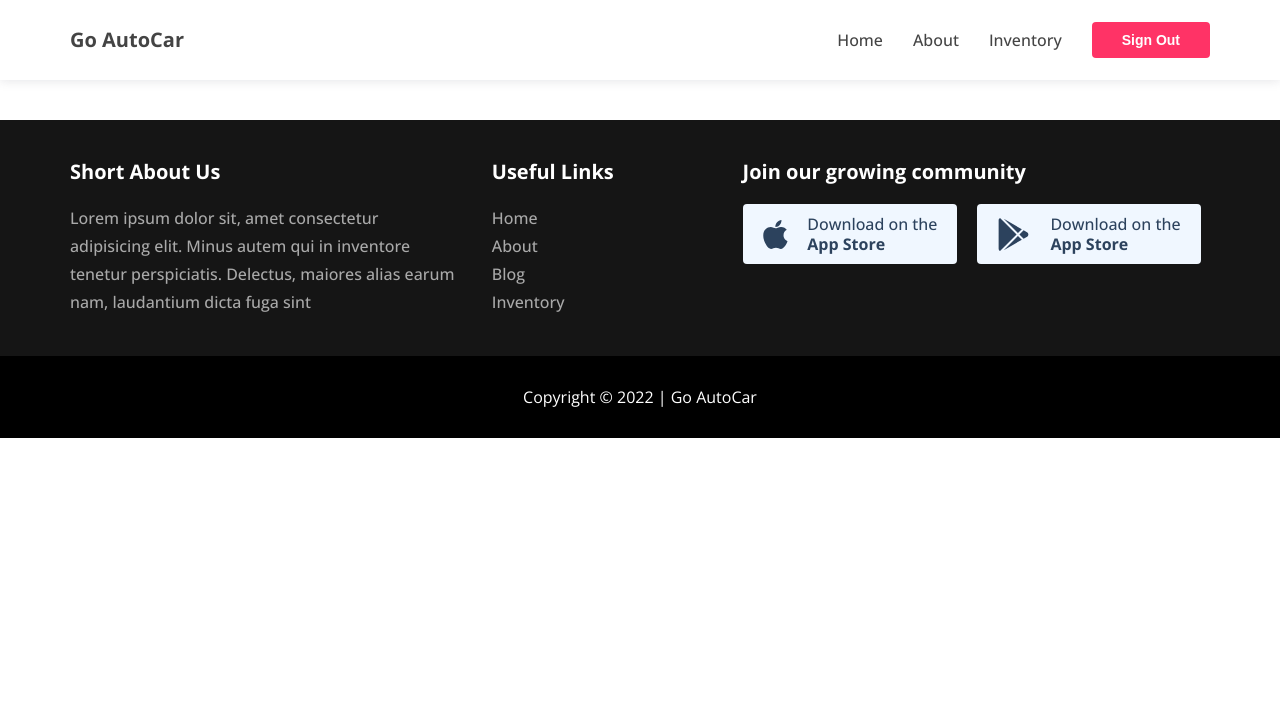
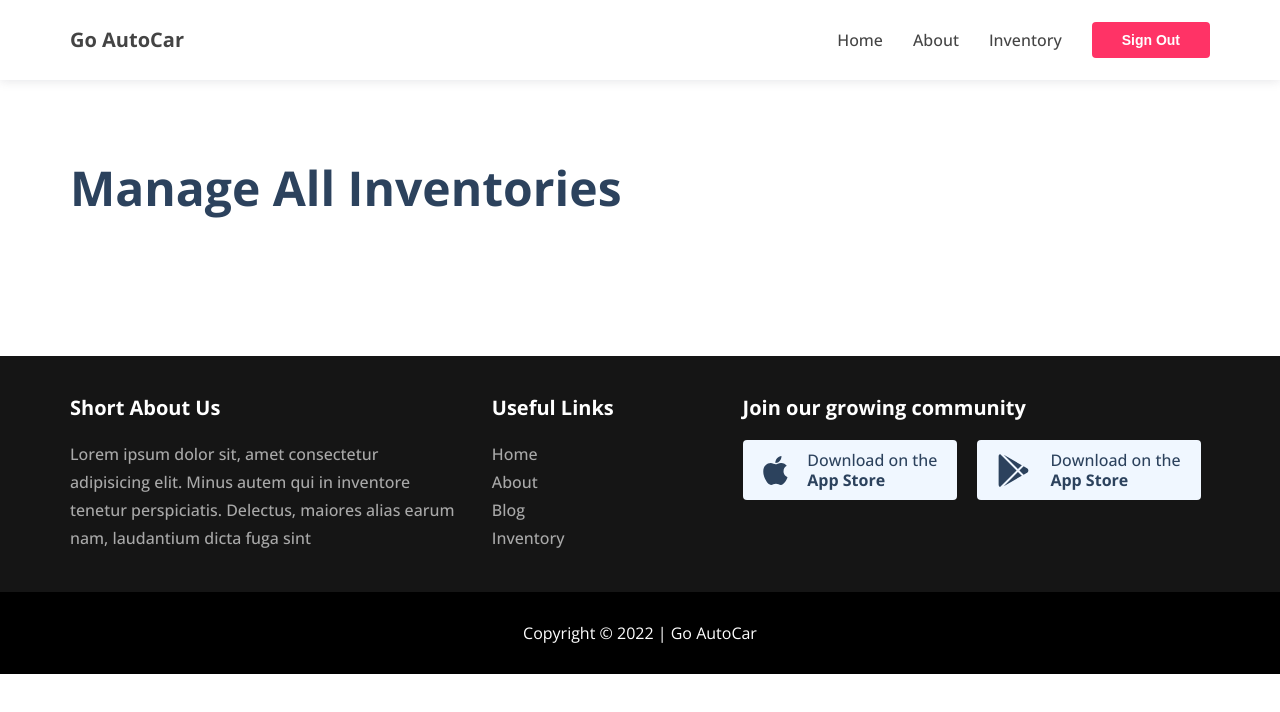
Before and after one commit to sabbirzzaman/go-autocar-client, a React (Create React App) app: page /mange-inventory in a window 1280 px wide. Shown: the top 712 px of the page. Built offline with nearby package versions, Linux system fonts and the light colour scheme; no server answers; sample sign-in values are in the browser's storage.

Commit message:
car quantity updated with add to inventory form

```diff
--- a/src/App.js
+++ b/src/App.js
@@ -8,6 +8,7 @@ import Register from './Pages/Login/Register/Register';
 import './App.css';
 import ForgetPassword from './Pages/Login/ForgetPassword/ForgetPassword';
 import RequiredAuth from './Pages/Login/RequiredAuth/RequiredAuth';
+import ManageInventory from './Pages/ManageInventory/ManageInventory/ManageInventory';
 
 function App() {
     return (
@@ -26,9 +27,14 @@ function App() {
                 ></Route>
                 <Route path="login" element={<Login />}></Route>
                 <Route path="register" element={<Register />}></Route>
+                <Route path="forget-password" element={<ForgetPassword />}></Route>
                 <Route
-                    path="forget-password"
-                    element={<ForgetPassword />}
+                    path="mange-inventory"
+                    element={
+                        <RequiredAuth>
+                            <ManageInventory />
+                        </RequiredAuth>
+                    }
                 ></Route>
             </Routes>
             <Footer></Footer>
--- a/src/Pages/CarDetails/CarDetails/CarDetails.js
+++ b/src/Pages/CarDetails/CarDetails/CarDetails.js
@@ -2,12 +2,13 @@ import { faCar, faSackDollar } from '@fortawesome/free-solid-svg-icons';
 import { FontAwesomeIcon } from '@fortawesome/react-fontawesome';
 import React, { useEffect, useState } from 'react';
 import { useForm } from 'react-hook-form';
-import { useParams } from 'react-router-dom';
+import { useNavigate, useParams } from 'react-router-dom';
 import useCars from '../../../hooks/useCars';
 import './CarDetails.css';
 
 const CarDetails = () => {
     const { carId } = useParams();
+    const navigate = useNavigate();
 
     // store car quantity
     const [carQuantity, setCarQuantity] = useState(0);
@@ -32,17 +33,34 @@ const CarDetails = () => {
                 headers: {
                     'content-type': 'application/json',
                 },
-                body: JSON.stringify({quantity: updatedCars}),
+                body: JSON.stringify({ quantity: updatedCars }),
             })
                 .then((res) => res.json())
                 .then((data) => console.log(data));
         }
-
     };
 
     // React form hook
-    const { register, handleSubmit } = useForm();
-    const onSubmit = (data) => console.log(data);
+    const { register, handleSubmit, reset } = useForm();
+
+    // handle add cars to inventory
+    const onSubmit = (data) => {
+        const updatedCars =
+            parseInt(data.addToInventory) + parseInt(carQuantity);
+        setCarQuantity(updatedCars);
+
+        fetch(`http://localhost:5000/car/${carId}`, {
+            method: 'PUT',
+            headers: {
+                'content-type': 'application/json',
+            },
+            body: JSON.stringify({ quantity: updatedCars }),
+        })
+            .then((res) => res.json())
+            .then((data) => console.log(data));
+
+        reset();
+    };
 
     return (
         <div className="car-details-container">
@@ -76,16 +94,16 @@ const CarDetails = () => {
                                 {...register('addToInventory')}
                                 required
                             />
-                            <input type="submit" value="Add Cars" />
+                            <input type="submit" value="Add To Stock" />
                         </form>
                         <div className="remove-inventory">
                             <button onClick={handleCarDeliver}>
-                                Deliver a car
+                                Deliver A Car
                             </button>
                         </div>
 
                         <div className="manage-all">
-                            <button>Manage All Inventory</button>
+                            <button onClick={() => navigate('/mange-inventory')}>Manage All Inventories</button>
                         </div>
                     </div>
                 </div>
--- a/src/Pages/Home/Inventory/Inventory.js
+++ b/src/Pages/Home/Inventory/Inventory.js
@@ -27,7 +27,7 @@ const Inventory = () => {
                     ))}
                 </div>
                 <div className="all-inventory">
-                    <button onClick={() => {navigate('/inventory')}}>View All <FontAwesomeIcon icon={faArrowRight}></FontAwesomeIcon></button>
+                    <button onClick={() => {navigate('/mange-inventory')}}>Manage All Inventories <FontAwesomeIcon icon={faArrowRight}></FontAwesomeIcon></button>
                 </div>
             </div>
         </div>
--- /dev/null
+++ b/src/Pages/ManageInventory/ManageInventory/ManageInventory.css
@@ -0,0 +1,3 @@
+.manage-inventory .container {
+    padding: 80px 0;
+}
--- /dev/null
+++ b/src/Pages/ManageInventory/ManageInventory/ManageInventory.js
@@ -0,0 +1,16 @@
+import React from 'react';
+import './ManageInventory.css'
+
+const ManageInventory = () => {
+    return (
+        <div className='manage-inventory'>
+            <div className="container">
+                <div className="manage-invt-title">
+                    <h2>Manage All Inventories</h2>
+                </div>
+            </div>
+        </div>
+    );
+};
+
+export default ManageInventory;
```
